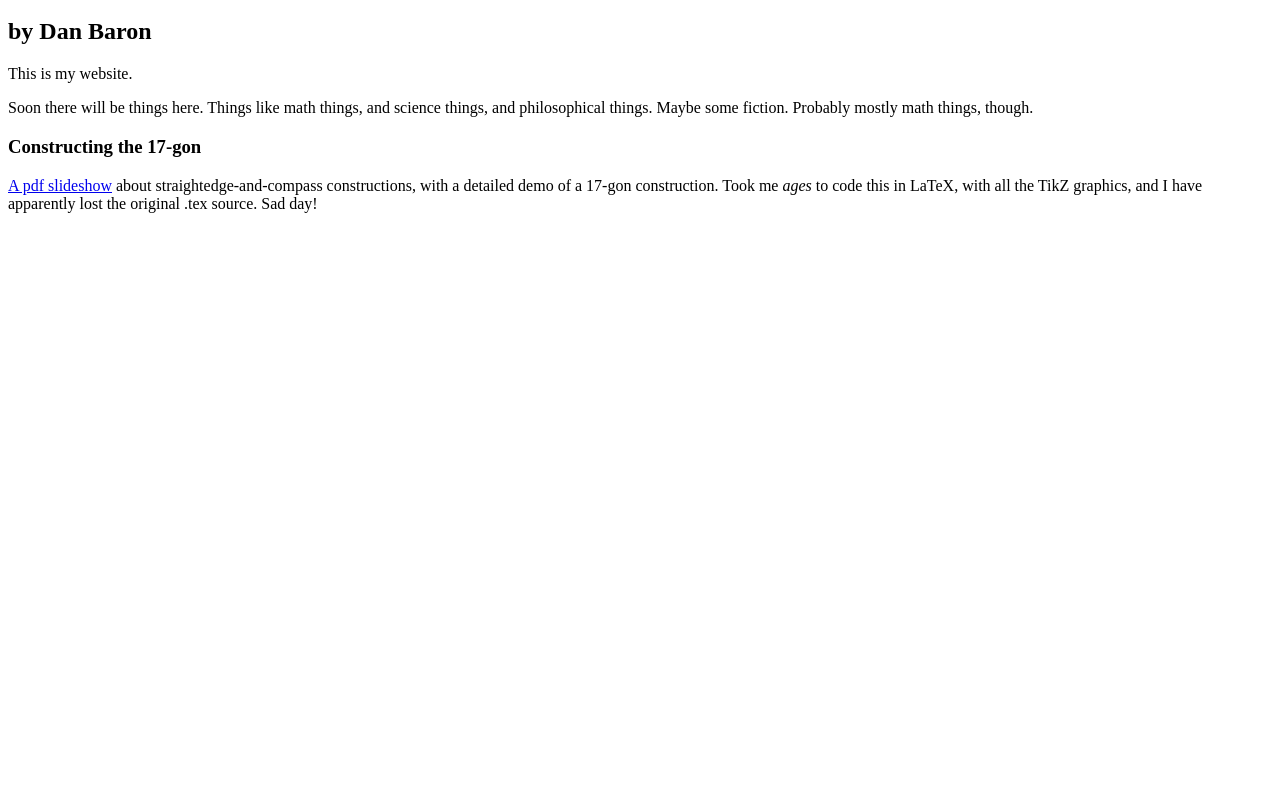
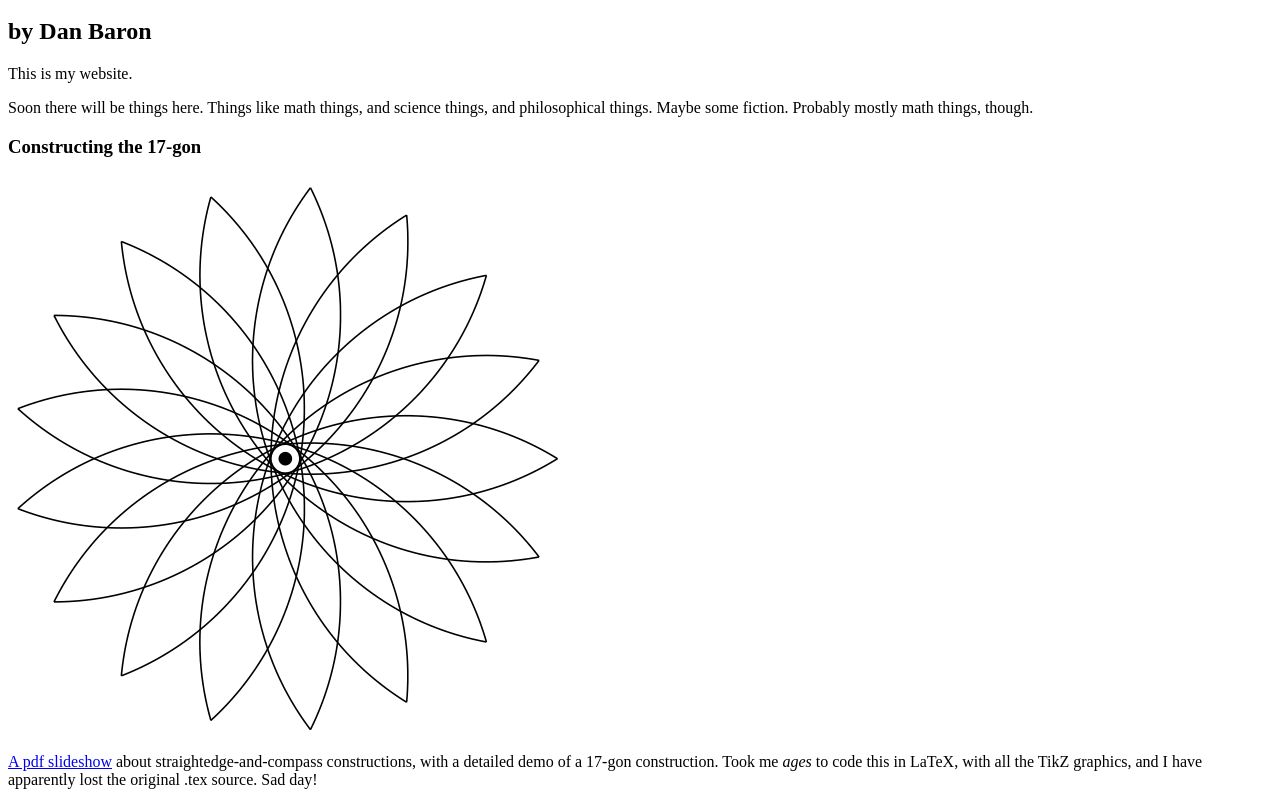
Before and after one commit to dcbaron/dcbaron.github.io, a plain HTML site: page index.html in a window 1280 px wide. Shown: the part 48-853 px from the top of the page. Before the commit the page ends 800 px from the top, so only its background shows below. Drawn offline with Linux system fonts and the light colour scheme.

Commit message:
added 17-petal-rose

```diff
--- a/index.html
+++ b/index.html
@@ -6,7 +6,8 @@
 
 <p>Soon there will be things here. Things like math things, and science things, and philosophical things. Maybe some fiction. Probably mostly math things, though.</p>
 <h3>Constructing the 17-gon</h3>
-  <p><a href="heptadecagon.pdf">A pdf slideshow</a> about straightedge-and-compass constructions, with a detailed demo of a 17-gon construction. Took me <i>ages</i> to code this in LaTeX, with all the TikZ graphics, and I have apparently lost the original .tex source. Sad day!
+  <img src="assets/17-petal-rose.png"></img>
+  <p><a href="assets/heptadecagon.pdf">A pdf slideshow</a> about straightedge-and-compass constructions, with a detailed demo of a 17-gon construction. Took me <i>ages</i> to code this in LaTeX, with all the TikZ graphics, and I have apparently lost the original .tex source. Sad day!
   </p>
 
 
```
